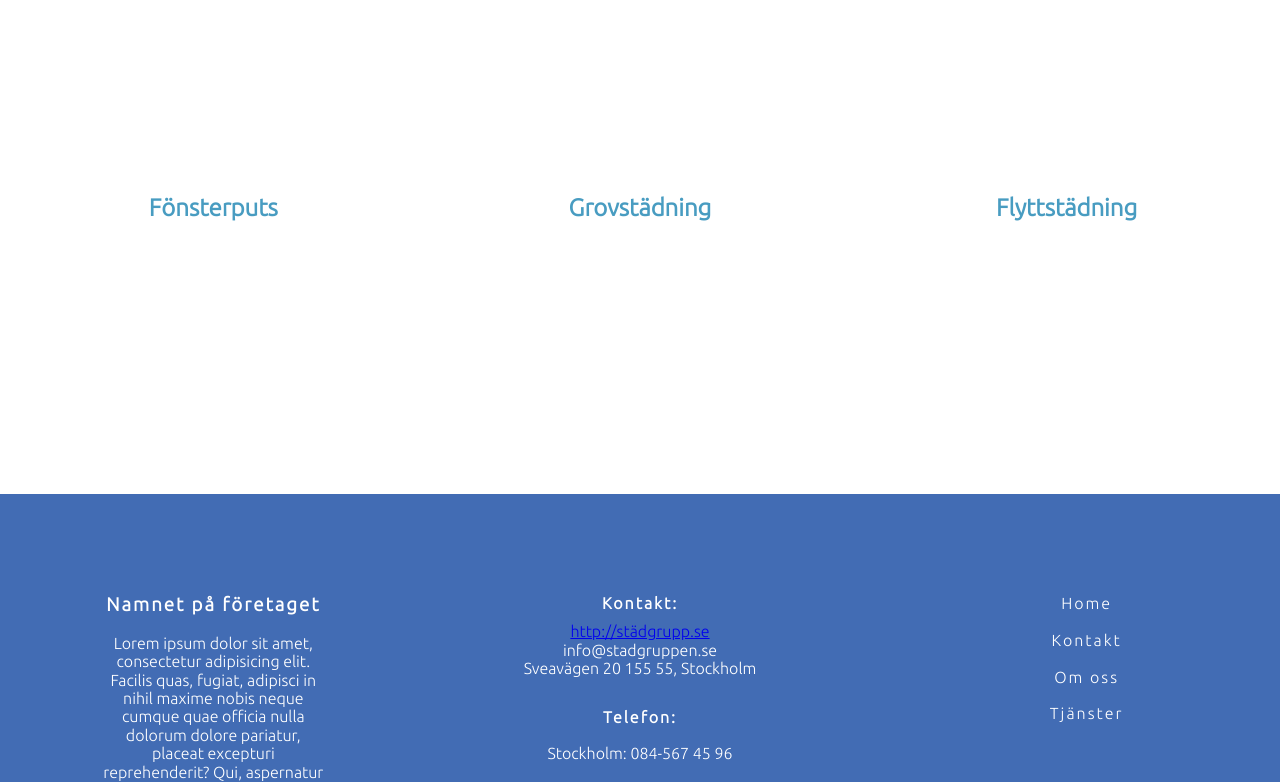
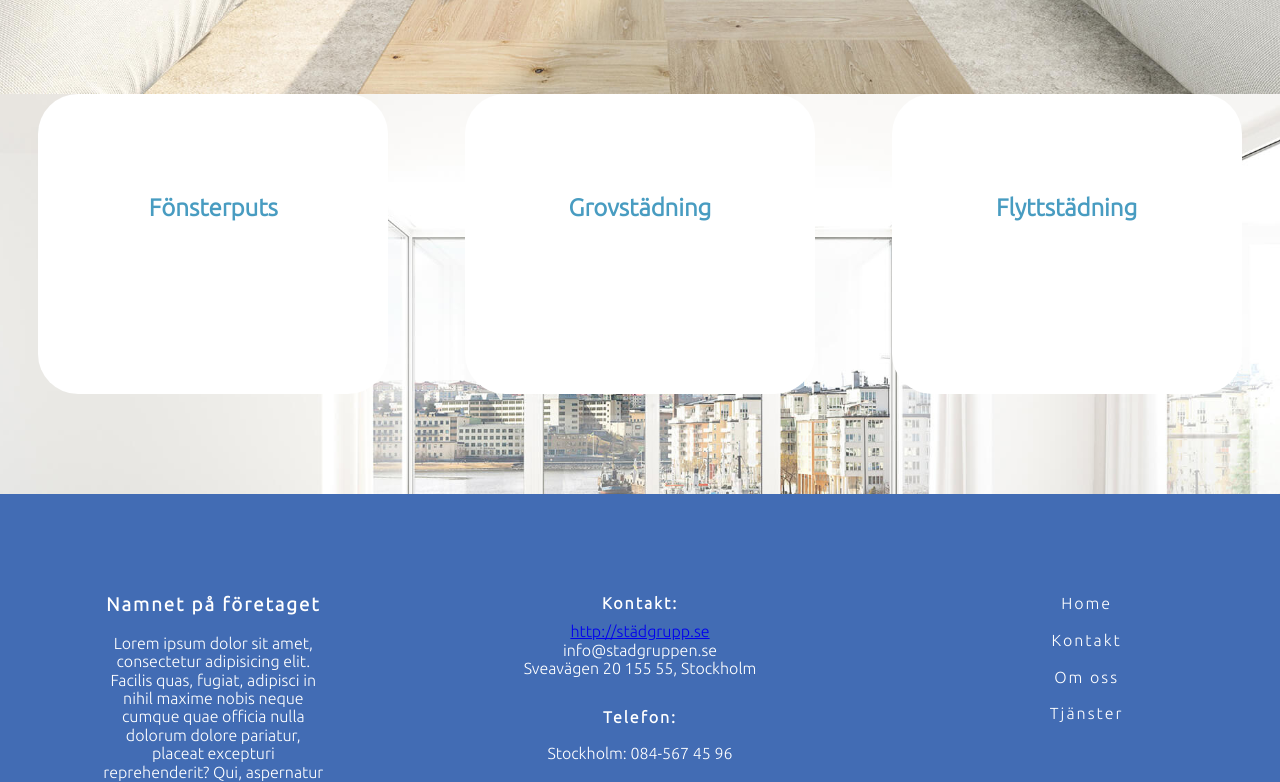
Before and after one commit to Sleepycookie/Group-website, a plain HTML site: page Home.html in a window 1280 px wide. Shown: the part 706-1488 px from the top of the page. Drawn offline with Linux system fonts and the light colour scheme.

```diff
--- a/CSS/home.css
+++ b/CSS/home.css
@@ -4,7 +4,7 @@
 }
 body{
     text-align: center;
-    background: url("../Images/background_header.jpg") no-repeat center center fixed ;
+    background: url("../Images/background\ header.jpg") no-repeat center center fixed ;
     background-size: cover;
     -webkit-background-size:cover;
     -moz-background-size:cover;
```
